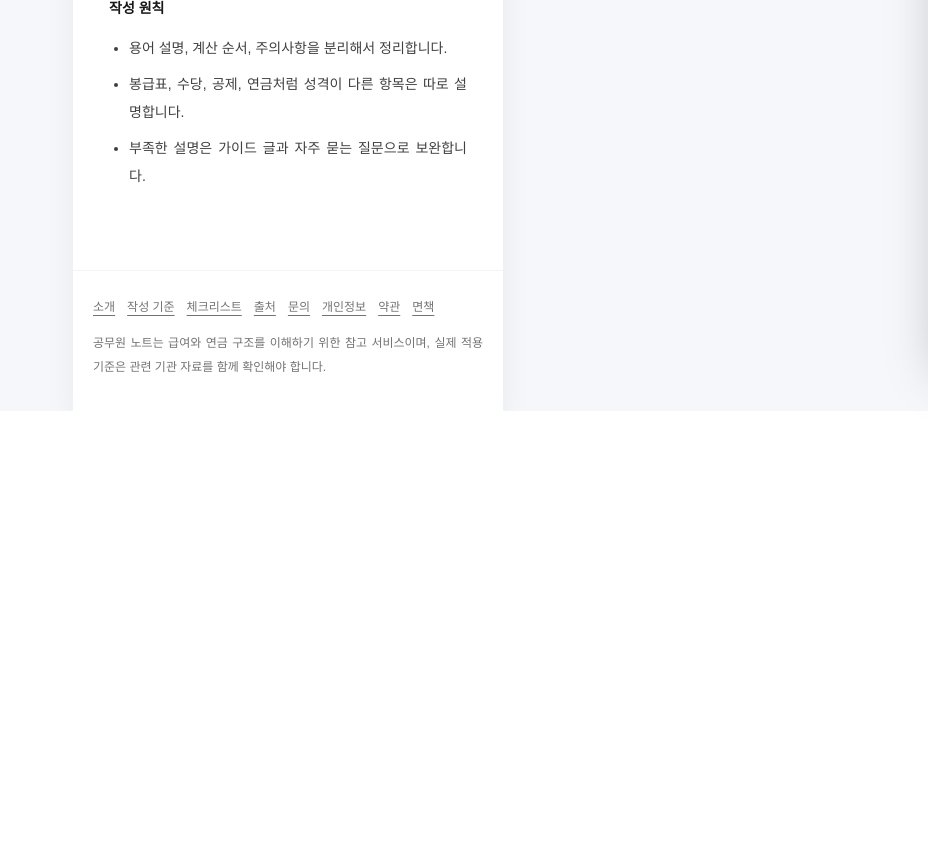
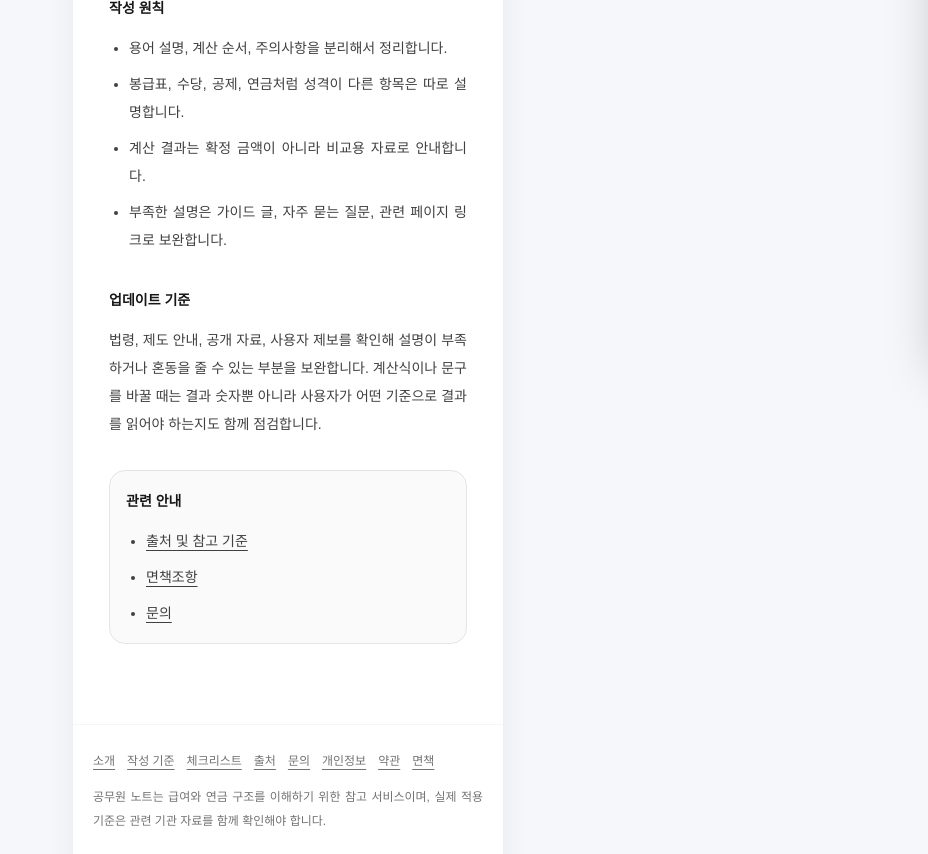
Before and after one commit to parkdaewoon/calculator, a Next.js app: page /editorial-policy in a window 1280 px wide. Shown: the part 440-1294 px from the top of the page, without its empty margins (352-1280 px from the left). Before the commit the page ends 851 px from the top, so only its background shows below. Built offline with nearby package versions, Linux system fonts and the light colour scheme; no server answers.

Commit message:
Strengthen editorial policy content

```diff
--- a/app/editorial-policy/page.tsx
+++ b/app/editorial-policy/page.tsx
@@ -1,4 +1,5 @@
 import type { Metadata } from "next";
+import Link from "next/link";
 
 export const metadata: Metadata = {
   title: "콘텐츠 작성 기준",
@@ -10,6 +11,7 @@ export default function EditorialPolicyPage() {
   return (
     <main className="mx-auto max-w-3xl px-4 py-10 text-sm leading-7 text-neutral-700">
       <h1 className="mb-6 text-2xl font-bold text-neutral-900">콘텐츠 작성 기준</h1>
+
       <section className="space-y-3">
         <p>
           공무원 노트는 봉급, 수당, 연금, 퇴직수당, 일정 관리 정보를 이해하기 쉬운 순서로 정리합니다.
@@ -17,15 +19,34 @@ export default function EditorialPolicyPage() {
         </p>
         <p>
           콘텐츠는 사용자가 실제 페이지에서 계산 기능을 활용할 때 필요한 배경 설명을 보완하는 방향으로 작성합니다.
-          단순 키워드 나열보다 항목별 차이와 확인 순서를 설명하는 것을 우선합니다.
+          단순 키워드 나열보다 항목별 차이, 확인 순서, 결과 해석 방법을 설명하는 것을 우선합니다.
         </p>
       </section>
+
       <section className="mt-8">
         <h2 className="font-semibold text-neutral-900">작성 원칙</h2>
         <ul className="mt-3 list-disc space-y-2 pl-5">
           <li>용어 설명, 계산 순서, 주의사항을 분리해서 정리합니다.</li>
           <li>봉급표, 수당, 공제, 연금처럼 성격이 다른 항목은 따로 설명합니다.</li>
-          <li>부족한 설명은 가이드 글과 자주 묻는 질문으로 보완합니다.</li>
+          <li>계산 결과는 확정 금액이 아니라 비교용 자료로 안내합니다.</li>
+          <li>부족한 설명은 가이드 글, 자주 묻는 질문, 관련 페이지 링크로 보완합니다.</li>
+        </ul>
+      </section>
+
+      <section className="mt-8">
+        <h2 className="font-semibold text-neutral-900">업데이트 기준</h2>
+        <p className="mt-3">
+          법령, 제도 안내, 공개 자료, 사용자 제보를 확인해 설명이 부족하거나 혼동을 줄 수 있는 부분을 보완합니다.
+          계산식이나 문구를 바꿀 때는 결과 숫자뿐 아니라 사용자가 어떤 기준으로 결과를 읽어야 하는지도 함께 점검합니다.
+        </p>
+      </section>
+
+      <section className="mt-8 rounded-2xl border border-neutral-200 bg-neutral-50 p-4">
+        <h2 className="font-semibold text-neutral-900">관련 안내</h2>
+        <ul className="mt-3 list-disc space-y-2 pl-5">
+          <li><Link href="/sources" className="underline underline-offset-4">출처 및 참고 기준</Link></li>
+          <li><Link href="/disclaimer" className="underline underline-offset-4">면책조항</Link></li>
+          <li><Link href="/contact" className="underline underline-offset-4">문의</Link></li>
         </ul>
       </section>
     </main>
```
